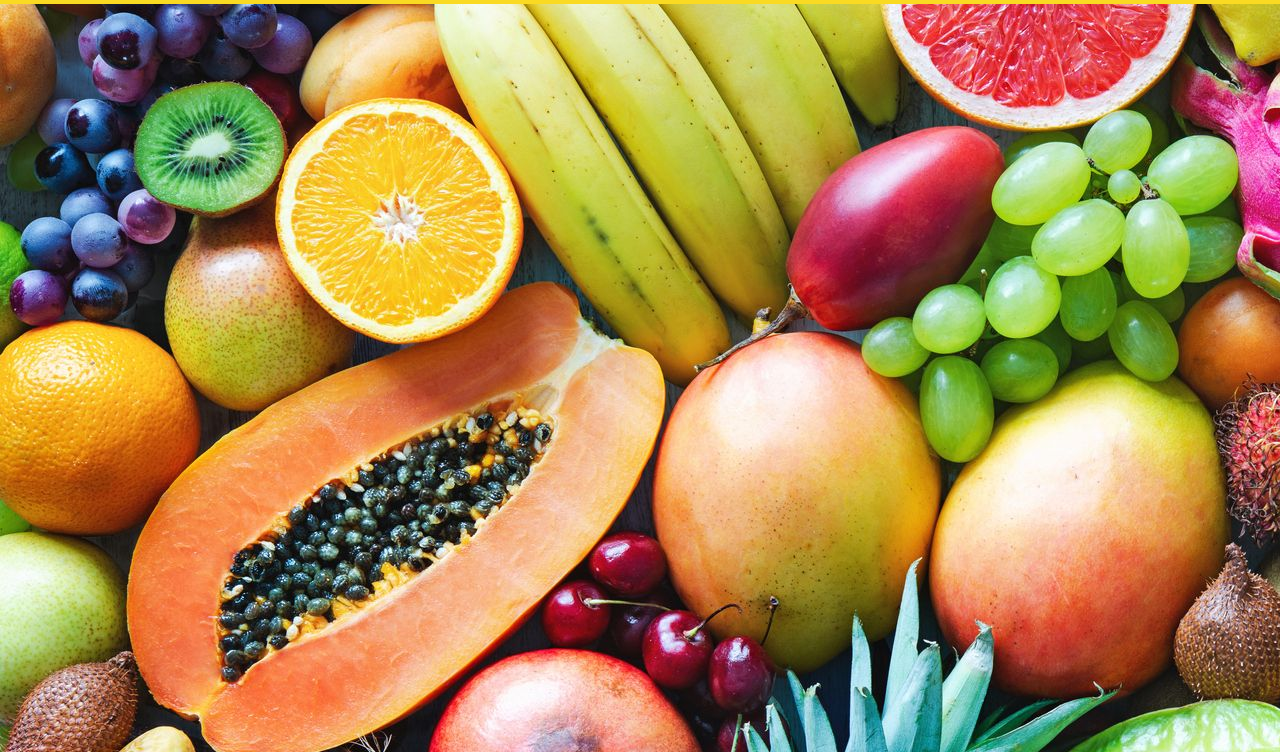
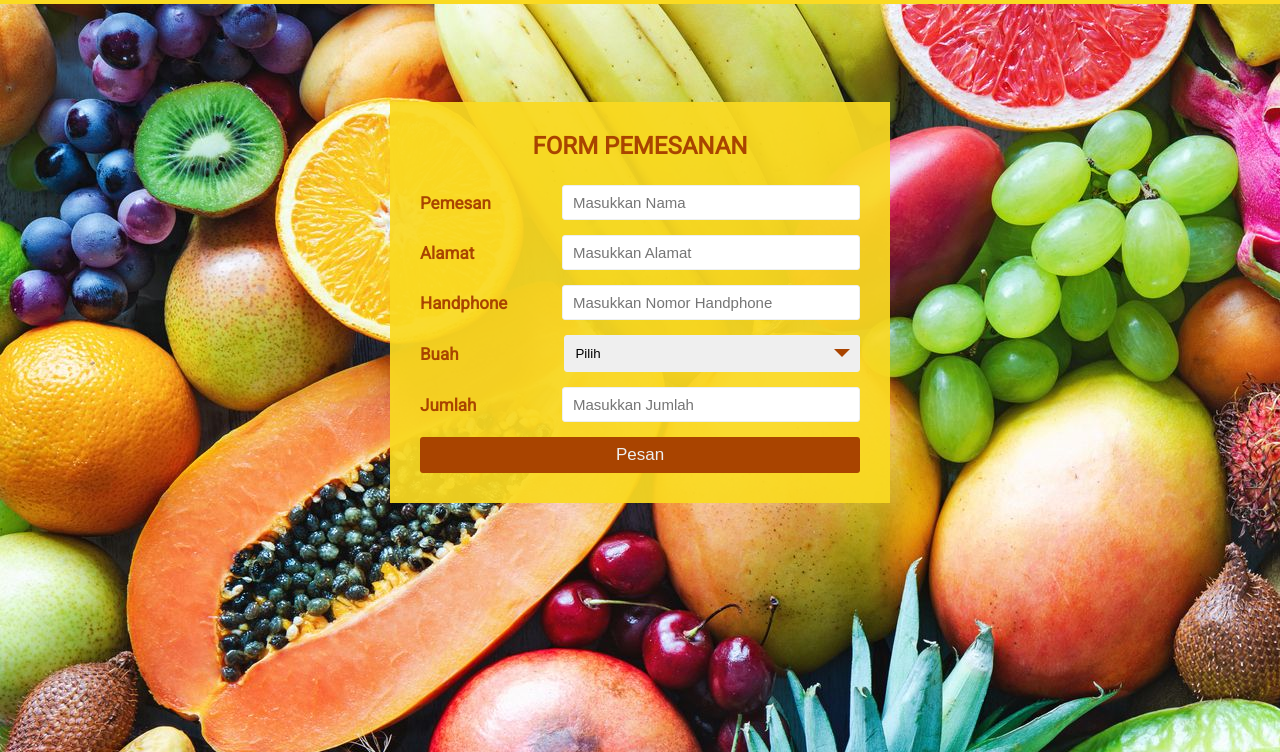
Before and after one commit to ZU2H/html_css, a plain HTML site: page pages/form.html in a window 1280 px wide. Shown: the part 48-800 px from the top of the page. Drawn offline with Linux system fonts and the light colour scheme; a web font is replaced by a local one.

Commit message:
Menambah form.html

```diff
--- a/pages/css_pages.css
+++ b/pages/css_pages.css
@@ -152,3 +152,107 @@ td {
     text-decoration: none;
     font-size: 25px;
 }
+
+.wrapper {
+    font-family: "Roboto", sans-serif;
+    font-weight: bold;
+    max-width: 500px;
+    width: 100%;
+    background: #fada22ed;
+    margin: 150px auto;
+    padding: 30px;
+}
+
+.wrapper .title {
+    font-size: 24px;
+    font-weight: 700;
+    margin-bottom: 25px;
+    color: #a94400;
+    text-transform: uppercase;
+    text-align: center;
+}
+
+.wrapper .buah_form {
+    width: 100%;
+}
+
+.wrapper .buah_form .input_field {
+    margin-bottom: 15px;
+    display: flex;
+    align-items: center;
+}
+
+.wrapper .buah_form .input_field label {
+    width: 200px;
+    color: #a94400;
+    margin-right: 10px;
+    font-size: 17px;
+}
+
+.wrapper .buah_form .input_field .input,
+.wrapper .buah_form .input_field .textarea {
+    width: 100%;
+    outline: none;
+    border: 1px solid #edf0f1;
+    font-size: 15px;
+    padding: 8px 10px;
+    border-radius: 3px;
+    transition: all 0.3s ease;
+}
+
+.wrapper .buah_form .input_field .textarea {
+    resize: none;
+    height: 125px;
+}
+
+.wrapper .buah_form .input_field .select_field {
+    position: relative;
+    width: 100%;
+    height: 37px;
+}
+
+.wrapper .buah_form .input_field .select_field select {
+    -webkit-appearance: none;
+    appearance: none;
+    border: 1px solid #edf0f1;
+    width: 100%;
+    height: 100%;
+    padding: 8px 10px;
+    border-radius: 3px;
+    outline: none;
+}
+
+.wrapper .buah_form .input_field .select_field:before {
+    content: "";
+    position: absolute;
+    top: 14px;
+    right: 10px;
+    border: 8px solid;
+    border-color: #a94400 transparent transparent transparent;
+    pointer-events: none;
+}
+
+.wrapper .buah_form .input_field .input:focus,
+.wrapper .buah_form .input_field .textarea:focus,
+.wrapper .buah_form .input_field select:focus {
+    border:  1px solid #a94400;
+}
+
+.wrapper .buah_form .input_field .tombol {
+    width: 100%;
+    padding: 8px 10px;
+    font-size: 17px;
+    border: 0;
+    background: #a94400;
+    color: #edf0f1;
+    cursor: pointer;
+    outline: none;
+    border-radius: 3px;
+}
+.wrapper .buah_form .input_field:last-child {
+    margin-bottom: 0;
+}
+
+.wrapper .buah_form .input_field .tombol:hover {
+    background: #af4d0b;
+}
--- a/pages/form.html
+++ b/pages/form.html
@@ -25,5 +25,43 @@
         </nav>
         <a href="form.html"><button><b>Kontak</b></button></a>
     </header>
+    <div class="wrapper">
+        <div class="title">
+            Form Pemesanan
+        </div>
+        <div class="buah_form">
+            <div class="input_field">
+                <label>Pemesan</label>
+                <input type="text" class="input" placeholder="Masukkan Nama">
+            </div>
+            <div class="input_field">
+                <label>Alamat</label>
+                <input class="input" placeholder="Masukkan Alamat">
+            </div>
+            <div class="input_field">
+                <label>Handphone</label>
+                <input type="text" class="input" placeholder="Masukkan Nomor Handphone">
+            </div>
+            <div class="input_field">
+                <label>Buah</label>
+                <div class="select_field">
+                    <select name="buah" id="">
+                        <option selected>Pilih</option>
+                        <option value="apel">Apel</option>
+                        <option value="jeruk">Jeruk</option>
+                        <option value="mangga">Mangga</option>
+                        <option value="pisang">Pisang</option>
+                    </select>
+                </div>
+            </div>
+            <div class="input_field">
+                <label>Jumlah</label>
+                <input type="text" class="input" placeholder="Masukkan Jumlah">
+            </div>
+            <div class="input_field">
+                <input type="submit" class="tombol" value="Pesan">
+            </div>
+        </div>
+    </div>
 </body>
 </html>
```
Also changed, not shown: index.html (+1 -1 lines).
